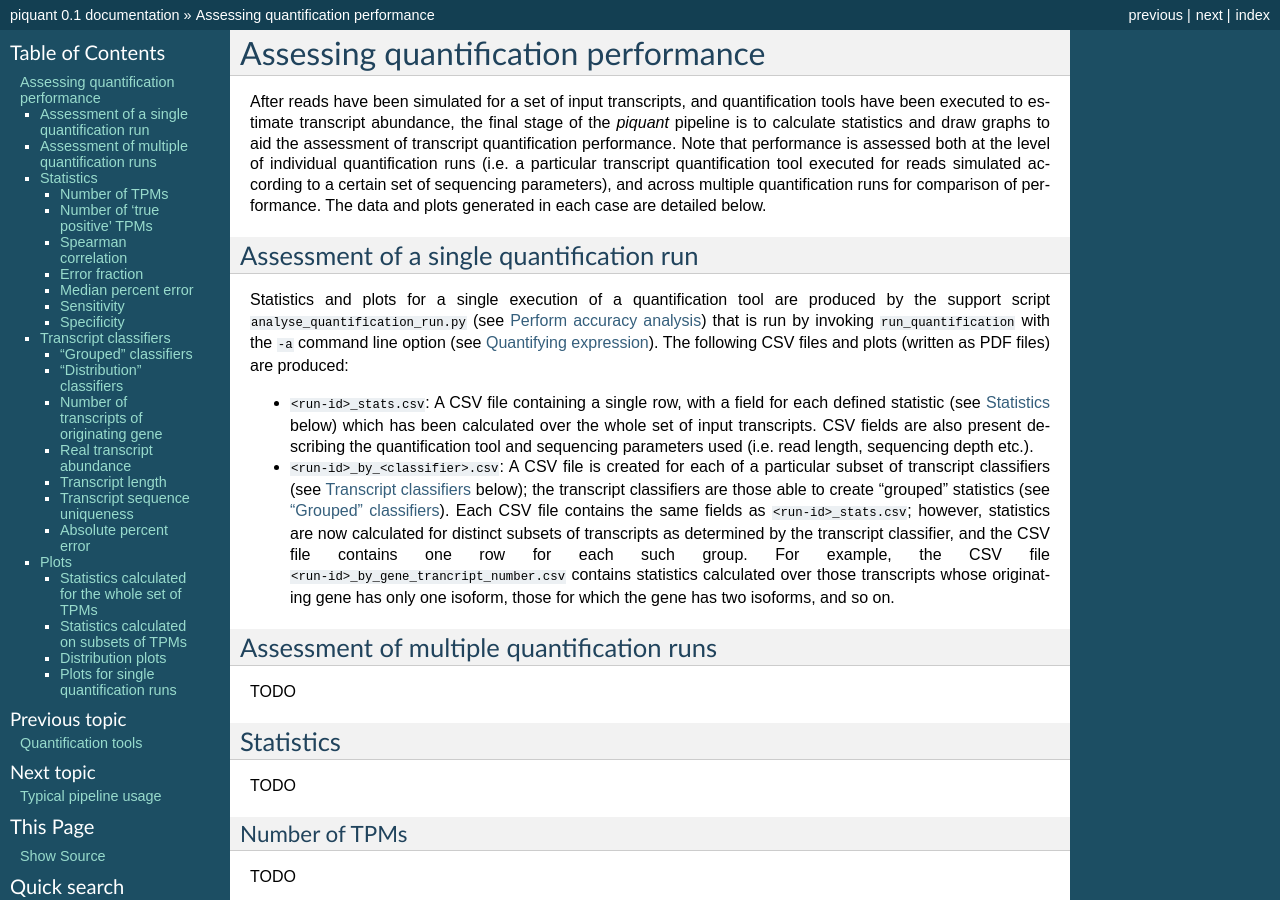
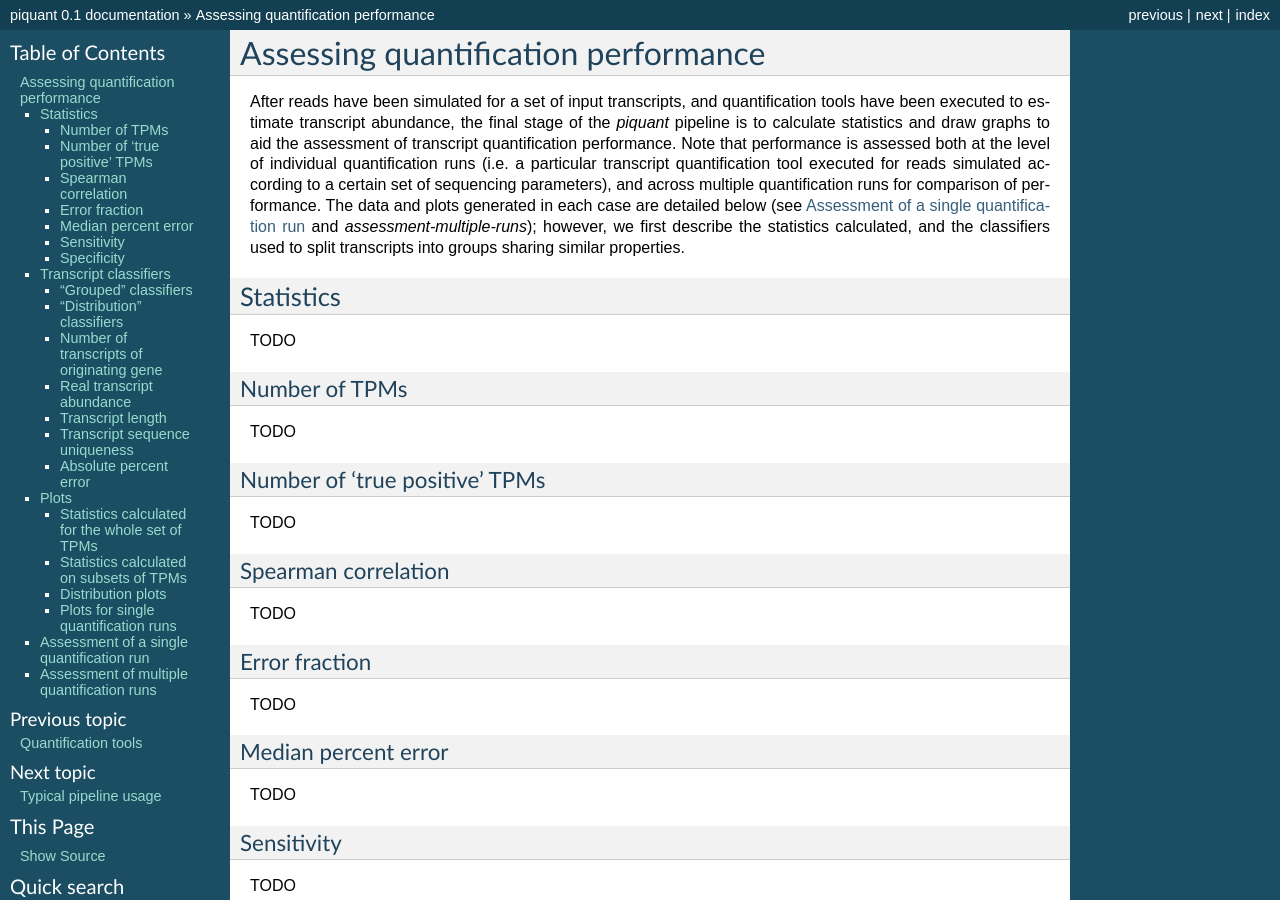
Before and after one commit to lweasel/piquant, a Sphinx documentation site: the page built from docs/assessment.rst, in a window 1280 px wide and 900 px high. Built offline with Sphinx 7.4.7, drawn with Linux system fonts in a browser that asks for light colours; some of the changed text lies outside the part shown.

Commit message:
Reorganise to talk about statistics and classifiers first.

```diff
--- a/docs/assessment.rst
+++ b/docs/assessment.rst
@@ -1,20 +1,7 @@
 Assessing quantification performance
 ====================================
 
-After reads have been simulated for a set of input transcripts, and quantification tools have been executed to estimate transcript abundance, the final stage of the *piquant* pipeline is to calculate statistics and draw graphs to aid the assessment of transcript quantification performance. Note that performance is assessed both at the level of individual quantification runs (i.e. a particular transcript quantification tool executed for reads simulated according to a certain set of sequencing parameters), and across multiple quantification runs for comparison of performance. The data and plots generated in each case are detailed below.
-
-Assessment of a single quantification run
------------------------------------------
-
-Statistics and plots for a single execution of a quantification tool are produced by the support script ``analyse_quantification_run.py`` (see :ref:`quantification-perform-accuracy-analysis`) that is run by invoking ``run_quantification`` with the ``-a`` command line option (see :doc:`quantification`). The following CSV files and plots (written as PDF files) are produced:
-
-* ``<run-id>_stats.csv``: A CSV file containing a single row, with a field for each defined statistic (see :ref:`assessment-statistics` below) which has been calculated over the whole set of input transcripts. CSV fields are also present describing the quantification tool and sequencing parameters used (i.e. read length, sequencing depth etc.).
-* ``<run-id>_by_<classifier>.csv``: A CSV file is created for each of a particular subset of transcript classifiers (see :ref:`assessment-transcript-classifiers` below); the transcript classifiers are those able to create "grouped" statistics (see :ref:`assessment-grouped-classifiers`). Each CSV file contains the same fields as ``<run-id>_stats.csv``; however, statistics are now calculated for distinct subsets of transcripts as determined by the transcript classifier, and the CSV file contains one row for each such group. For example, the CSV file ``<run-id>_by_gene_trancript_number.csv`` contains statistics calculated over those transcripts whose originating gene has only one isoform, those for which the gene has two isoforms, and so on.
-
-Assessment of multiple quantification runs
-------------------------------------------
-
-TODO
+After reads have been simulated for a set of input transcripts, and quantification tools have been executed to estimate transcript abundance, the final stage of the *piquant* pipeline is to calculate statistics and draw graphs to aid the assessment of transcript quantification performance. Note that performance is assessed both at the level of individual quantification runs (i.e. a particular transcript quantification tool executed for reads simulated according to a certain set of sequencing parameters), and across multiple quantification runs for comparison of performance. The data and plots generated in each case are detailed below (see :ref:`assessment-single-run` and `assessment-multiple-runs`); however, we first describe the statistics calculated, and the classifiers used to split transcripts into groups sharing similar properties.
 
 .. _assessment-statistics:
 
```
Also changed, not shown: other parts of docs/assessment.rst (+20 -0 lines).
